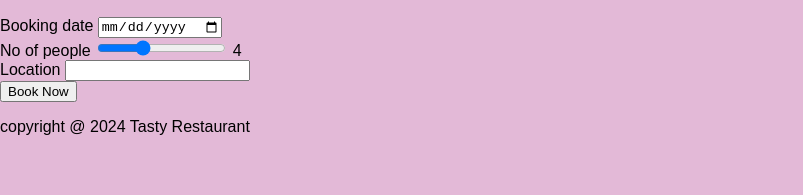
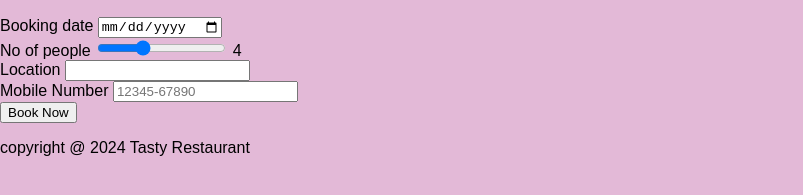
Before and after one commit to Nagarjun0024/courserabase, a plain HTML site: page reservation.html in a window 1280 px wide. Shown: the part 155-350 px from the top of the page, without its empty margins (0-803 px from the left). Drawn offline with Linux system fonts and the light colour scheme.

Commit message:
initial little lemon layout

```diff
--- a/reservation.html
+++ b/reservation.html
@@ -32,8 +32,11 @@
                 </datalist>
             </div>
             <div>
-                <button type="submit">Book Now</button>
+                <label for="Phonenumber">Mobile Number</label>
+                <input type="tel" id="Phonenumber" name="Phonenumber" pattern="^\d{5}-\d{5}$" placeholder="12345-67890" required>
             </div>
+            <button type="submit">Book Now</button>
+
         </form>
     </main>
     <footer>
```
